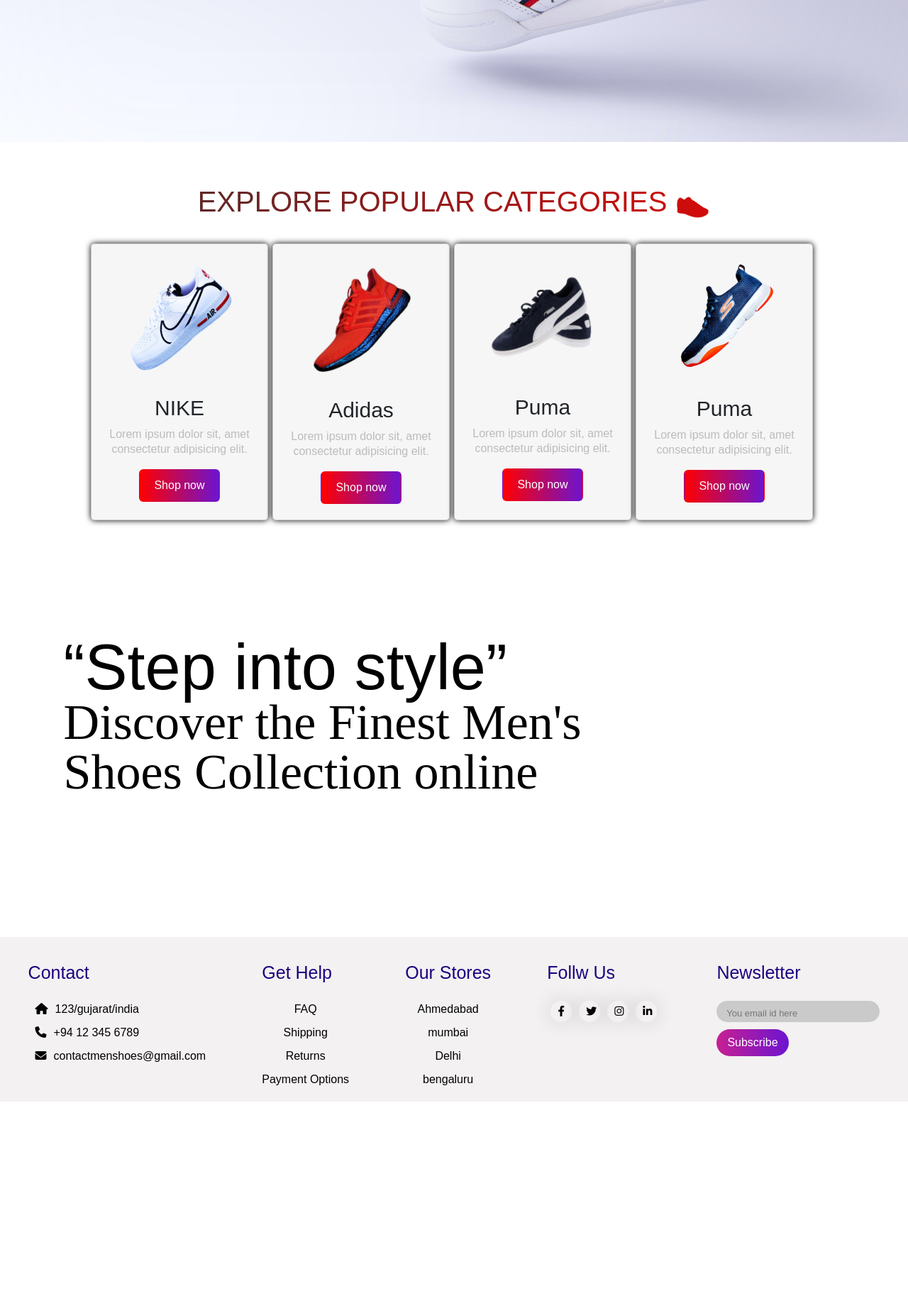
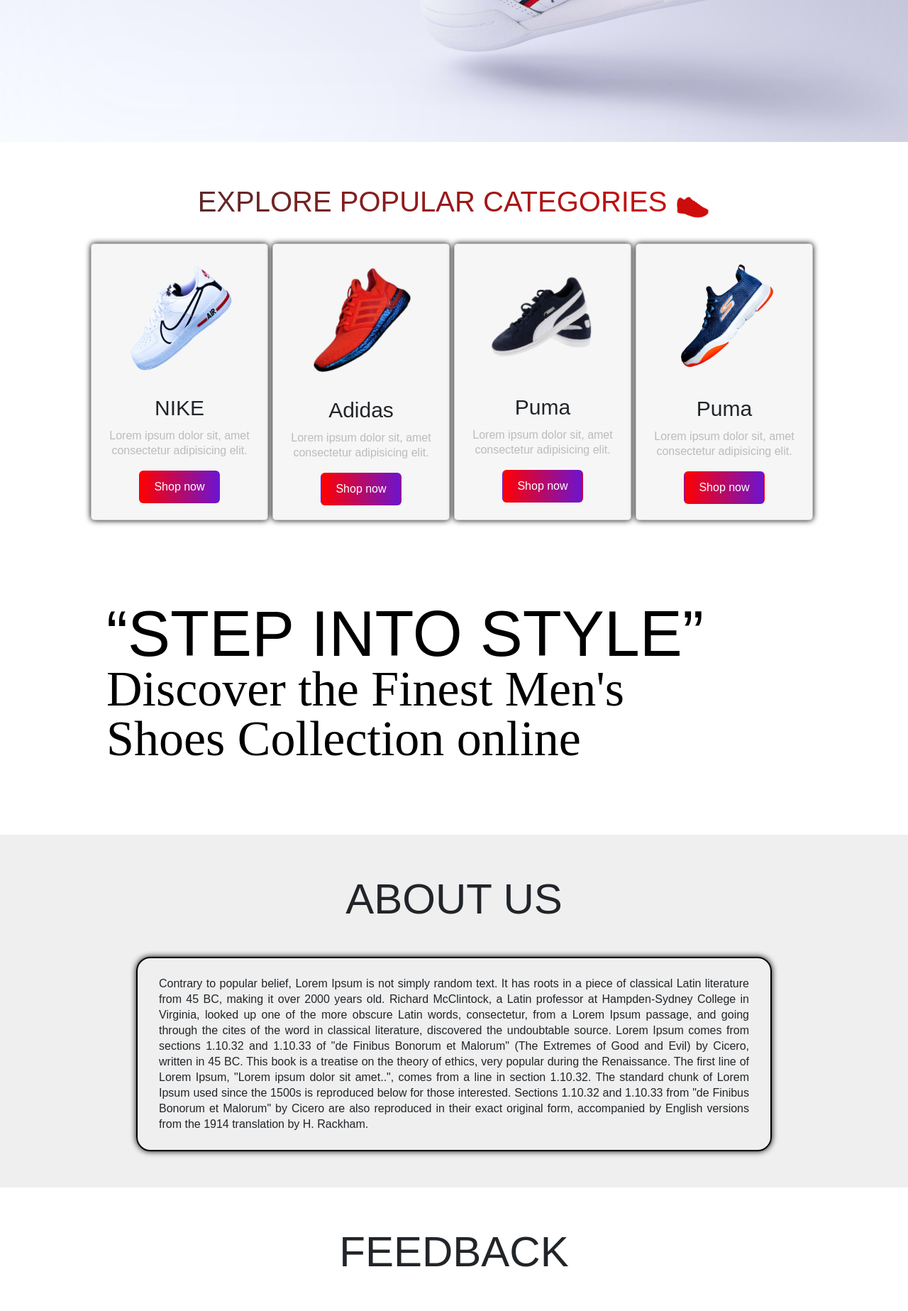
Before and after one commit to yashsuthar00/e-commerce, a PHP site: page / in a window 1280 px wide. Shown: the part 600-2447 px from the top of the page at 71% size. Before the commit the page ends 2152 px from the top, so only its background shows below. Run offline with PHP 8.4, Linux system fonts and the light colour scheme; some libraries are stand-ins or nearby versions.

Commit message:
about and feedback section added

```diff
--- a/style.css
+++ b/css/style.css
@@ -26,7 +26,8 @@ html{
 section{
     width: 100%;
     height: 100vh;
-    background-image: url(image/bg-3.png);
+    background:url(/image/bg-3.png) fixed center center;
+    /* background-image: url(/image/bg-3.png); */
     background-size: cover;
     background-position: center;
 }
@@ -53,10 +54,6 @@ section nav .logo{
     left: -4%;
 }
 
-/* section nav .logo span{
-    color: #6c14d0;
-    text-decoration: underline;
-} */
 
 section nav ul{
     list-style: none;
@@ -175,8 +172,8 @@ section .main .button:hover i{
 /* products caterigies */
 
 .products{
+    margin-bottom: 100px;
     width: 100%;
-    height: 70vh;
     padding: 25px 0;
 }
 
@@ -278,29 +275,144 @@ section .main .button:hover i{
 }
 
 /* product catogery completed here */
+
 .text{
-    width: 70%;
-    height: 70vh;
+    width: 80%;
+    height: auto;
 }
+
 .text h1{
     font-size: 70px;
     line-height: 70px;
     font-family: pyxidium quick;
-    /* background: linear-gradient(to right, #c72092,#6c14d0); */
-    /* -webkit-background-clip: text; */
-    /* -webkit-text-fill-color: transparent; */
     color: black;
-    position: relative;
-    top: 145px;
-    left: 10%;
+    margin: 50px 0 100px 150px;
 }
 
 div.text h1 span{
     font-size: 90px;
+    text-transform: uppercase;
 }
 
 
 
+
+
+
+
+
+
+
+
+/* About */
+
+.about{
+    width: 100%;
+    height: auto;
+    padding: 35px 0;
+    background-color: #EFEFEF;
+    margin: 20px 0 20px;
+}
+
+.about h1{
+    font-size: 60px;
+    margin-top: 20px;
+    display: flex;
+    align-items: center;
+    justify-content: center;
+    text-transform: uppercase;
+}
+
+.about .about_main .about_text{
+    margin-top: 45px;
+    display: flex;
+    justify-content: center;
+}
+
+.about .about_main .about_text p{
+    line-height: 22px;
+    width: 70%;
+    text-align: justify;
+    padding: 25px 30px;
+    border: 2px solid black;
+    border-radius: 20px;
+    box-shadow: 0 0 8px black;
+}
+
+
+
+/* feedback */
+.feedback-main{
+    width: 100%;
+    height: auto;
+    padding: 35px 0;
+    /* margin: 20px 0 120px; */
+}
+
+.feedback-main h1{
+    font-size: 60px;
+    margin: 0px 0 50px 0;
+    display: flex;
+    align-items: center;
+    justify-content: center;
+    text-transform: uppercase;
+}
+
+.feedback{
+    display: inline-flex;
+    justify-content: space-evenly;
+    width: 100%;
+}
+
+.feedback-section {
+    width: 600px;
+    margin-left: 50px;
+    /* max-width: 600px; */
+    /* margin: 0 auto; */
+    padding: 20px;
+}
+
+h2 {
+    font-size: 24px;
+    margin-bottom: 10px;
+}
+
+form {
+    display: flex;
+    flex-direction: column;
+}
+
+label {
+    font-weight: bold;
+    margin-top: 10px;
+}
+
+input,textarea {
+    margin-bottom: 15px;
+    padding: 10px;
+    border-radius: 5px;
+}
+
+button {
+    background-color: #333;
+    color: #fff;
+    padding: 10px;
+    border: none;
+    cursor: pointer;
+}
+
+button:hover {
+    background-color: #555;
+}
+
+#feedback-message {
+    margin-top: 20px;
+    font-weight: bold;
+}
+
+.about_map iframe{
+    border-radius: 10px;
+}
 
 
 
--- a/index.html
+++ b/index.html
@@ -5,7 +5,7 @@
     <meta name="viewport" content="width=device-width, initial-scale=1.0">
     <title>Men's shoes</title>
     <link href="https://cdn.jsdelivr.net/npm/bootstrap@5.3.2/dist/css/bootstrap.min.css" rel="stylesheet" integrity="sha384-T3c6CoIi6uLrA9TneNEoa7RxnatzjcDSCmG1MXxSR1GAsXEV/Dwwykc2MPK8M2HN" crossorigin="anonymous">
-    <link rel="stylesheet" type="text/css" href="./style.css">
+    <link rel="stylesheet" type="text/css" href="./css/style.css">
     <link rel="shortcut icon" href="image/logo.png">
     <link rel="stylesheet" href="https://cdnjs.cloudflare.com/ajax/libs/font-awesome/6.1.1/css/all.min.css" integrity="sha512-KfkfwYDsLkIlwQp6LFnl8zNdLGxu9YAA1QvwINks4PhcElQSvqcyVLLD9aMhXd13uQjoXtEKNosOWaZqXgel0g==" crossorigin="anonymous" referrerpolicy="no-referrer" />
 </head>
@@ -173,8 +173,85 @@
 
 
 
+    <!-- About -->
+
+    <div class="about" id="About">
+
+        <h1>About us</h1>
+
+        <div class="about_main">
+
+            <div class="about_text">
+                <p>
+                    Contrary to popular belief, Lorem Ipsum is not simply random text. It has roots in a piece of classical
+                    Latin literature from 45 BC, making it over 2000 years old. Richard McClintock, a Latin professor at
+                    Hampden-Sydney College in Virginia, looked up one of the more obscure Latin words, consectetur, from a
+                    Lorem Ipsum passage, and going through the cites of the word in classical literature, discovered the
+                    undoubtable source. Lorem Ipsum comes from sections 1.10.32 and 1.10.33 of "de Finibus Bonorum et Malorum"
+                    (The Extremes of Good and Evil) by Cicero, written in 45 BC. This book is a treatise on the theory of ethics,
+                    very popular during the Renaissance. The first line of Lorem Ipsum, "Lorem ipsum dolor sit amet..", comes
+                    from a line in section 1.10.32. The standard chunk of Lorem Ipsum used since the 1500s is reproduced below
+                    for those interested. Sections 1.10.32 and 1.10.33 from "de Finibus Bonorum et Malorum" by Cicero are also
+                    reproduced in their exact original form, accompanied by English versions from the 1914 translation by H. Rackham.
+                </p>
+            </div>
+
+        </div>
+
+    </div>
+
+    <!-- feedback -->
+    <div class="feedback-main">
+        <h1>Feedback</h1>
+
+        <div class="feedback">
+
+            <div class="feedback-section">
+                <h2>Review</h2>
+                <form id="feedback-form">
+                    <label for="name">Name:</label>
+                    <input type="text" id="name" name="name" required>
+
+                    <label for="email">Email:</label>
+                    <input type="email" id="email" name="email" required>
+
+                    <label for="message">Message:</label>
+                    <textarea id="message" name="message" rows="4" required></textarea>
+
+                    <button type="submit">Submit</button>
+                </form>
+                <div id="feedback-message"></div>
+
+                <script>
+
+                    const feedbackForm = document.getElementById('feedback-form');
+                    const feedbackMessage = document.getElementById('feedback-message');
+
+                    feedbackForm.addEventListener('submit', (e) => {
+                        e.preventDefault();
+
+                        // Get the form data
+                        const name = document.getElementById('name').value;
+                        const email = document.getElementById('email').value;
+                        const message = document.getElementById('message').value;
+
+                        // You can customize the behavior here, such as sending the data to a server.
+                        // For this example, we'll just display a confirmation message.
+
+                        feedbackMessage.innerText = `Thank you, ${name}! Your feedback has been submitted.`;
 
 
+                        feedbackForm.reset();
+                    });
+
+                </script>
+            </div>
+
+            <div class="about_map">
+                <iframe src="https://www.google.com/maps/embed?pb=!1m18!1m12!1m3!1d3670.900312862549!2d72.43715247477142!3d23.064116014777632!2m3!1f0!2f0!3f0!3m2!1i1024!2i768!4f13.1!3m3!1m2!1s0x395e9c1732514939%3A0xefe384ba0a79209c!2sIndus%20University!5e0!3m2!1sen!2sin!4v1698258371455!5m2!1sen!2sin" width="600" height="450" style="border:0;" allowfullscreen="" loading="lazy" referrerpolicy="no-referrer-when-downgrade"></iframe>
+            </div>
+        </div>
+    </div>
 
 
 
```
